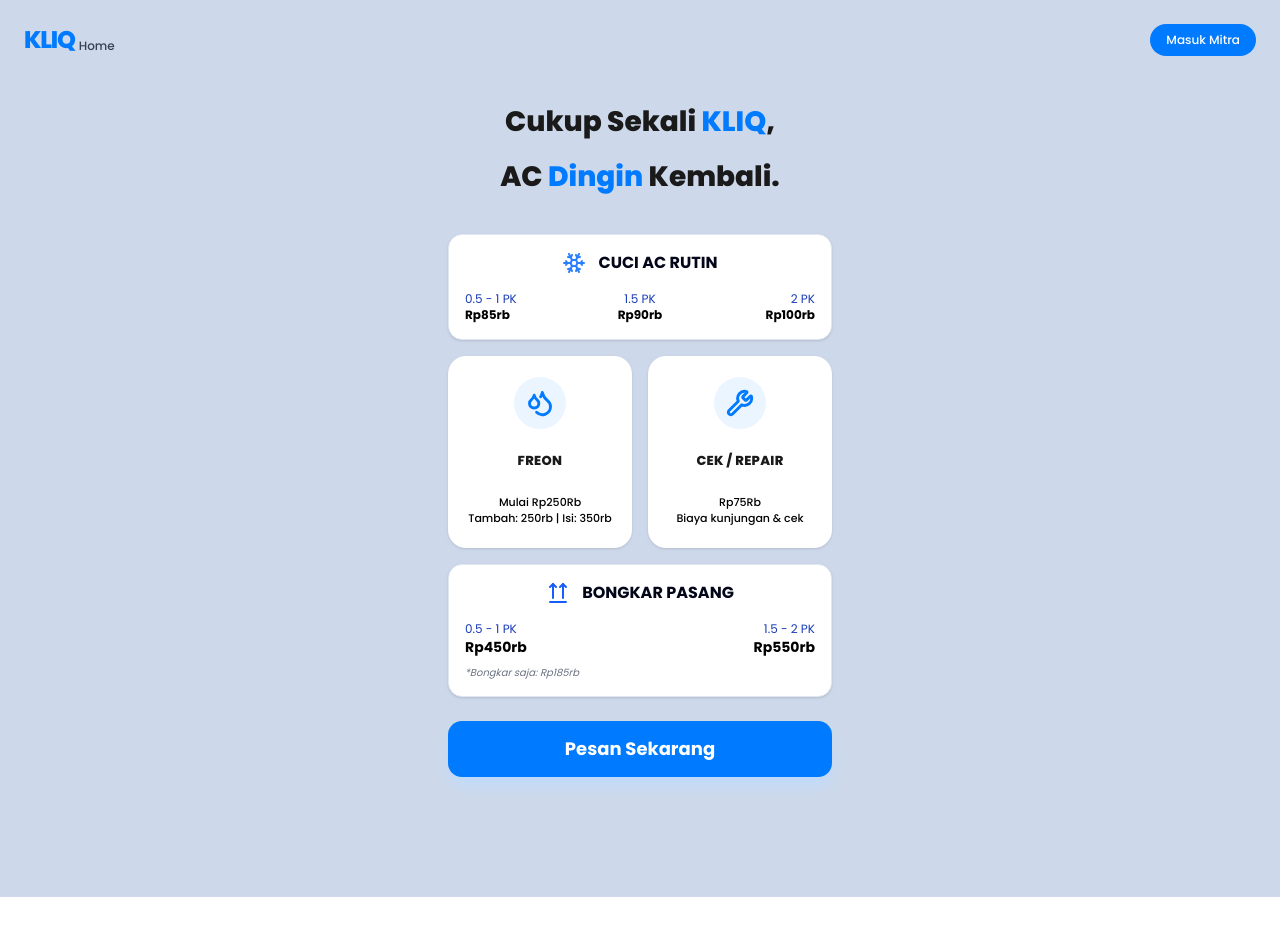
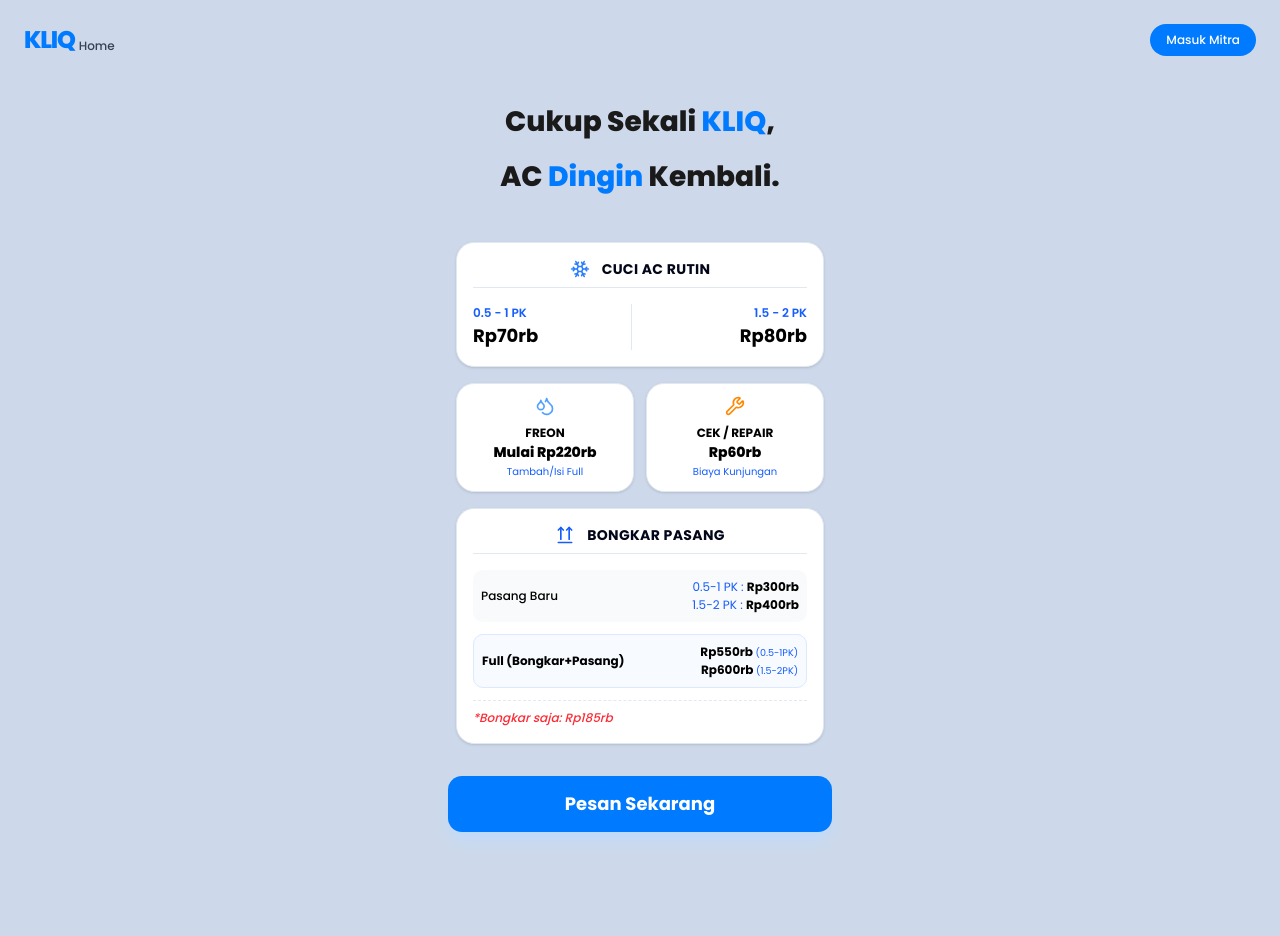
Before and after one commit to dmasaliff/kliqhome, a Next.js app: page / in a window 1280 px wide. Shown: the top 936 px of the page. Before the commit the page ends 897 px from the top, so only its background shows below. Built offline with nearby package versions, Linux system fonts and the light colour scheme; no server answers.

Commit message:
merubah harga karena terlalu tinggi

```diff
--- a/src/app/(customer)/pemesanan/page.tsx
+++ b/src/app/(customer)/pemesanan/page.tsx
@@ -89,19 +89,19 @@
       if (prev.includes(idBaru)) return prev.filter((id) => id !== idBaru);
       let tempService = [...prev];
 
-      if (["cuci_05_1", "cuci_15", "cuci_2"].includes(idBaru)) {
-        tempService = tempService.filter(id => !["cuci_05_1", "cuci_15", "cuci_2"].includes(id));
+      if (["cuci_05_1", "cuci_15_2"].includes(idBaru)) {
+        tempService = tempService.filter(id => !["cuci_05_1", "cuci_15_2"].includes(id));
       }
 
-      if (["tambah_freon", "isi_freon_05_1", "isi_freon_15_2"].includes(idBaru)) {
+      if (["tambah_freon_05_1", "tambah_freon_15_2", "isi_freon_05_1", "isi_freon_15_2"].includes(idBaru)) {
         tempService = tempService.filter(id =>
-          !["tambah_freon", "isi_freon_05_1", "isi_freon_15_2"].includes(id)
+          !["tambah_freon_05_1", "tambah_freon_15_2", "isi_freon_05_1", "isi_freon_15_2"].includes(id)
         );
       }
 
-      if (["bongkar", "bongkar_pasang_05_1", "bongkar_pasang_15_2"].includes(idBaru)) {
+      if (["bongkar", "!bongkar_pasang_05_1", "!bongkar_pasang_15_2", "bongkar_pasang_05_1", "bongkar_pasang_15_2"].includes(idBaru)) {
         tempService = tempService.filter(id =>
-          !["bongkar", "bongkar_pasang_05_1", "bongkar_pasang_15_2"].includes(id)
+          !["bongkar", "!bongkar_pasang_05_1", "!bongkar_pasang_15_2", "bongkar_pasang_05_1", "bongkar_pasang_15_2"].includes(id)
         );
       }
 
@@ -206,9 +206,8 @@
                     value={service.find(id => id.startsWith("cuci_")) || "cuci_05_1"}
                     className="ml-8 w-full max-w-50 text-xs p-2 border border-blue-200 rounded-md bg-blue-50"
                   >
-                    <option value="cuci_05_1">0.5 - 1 PK (Rp85k)</option>
-                    <option value="cuci_15">1.5 PK (Rp90k)</option>
-                    <option value="cuci_2">2 PK (Rp100k)</option>
+                    <option value="cuci_05_1">0.5 - 1 PK (Rp70k)</option>
+                    <option value="cuci_15_2">1.5 - 2 PK (Rp80k)</option>
                   </select>
                   <QtyCounter label="Jumlah AC Dicuci" value={qtyCuci} onChange={setQtyCuci} />
                 </>
@@ -222,10 +221,10 @@
                   id="cat_freon"
                   onCheckedChange={(checked) => {
                     if (checked) {
-                      handleLayananChange("tambah_freon");
+                      handleLayananChange("tambah_freon_05_1");
                     } else {
                       setService((prev) => prev.filter(id =>
-                        id !== "tambah_freon" && id !== "isi_freon_05_1" && id !== "isi_freon_15_2"
+                        id !== "tambah_freon_05_1" && id !== "tambah_freon_15_2" && id !== "isi_freon_05_1" && id !== "isi_freon_15_2"
                       ));
                     }
                   }}
@@ -239,10 +238,11 @@
                   <select
                     disabled={!service.some(id => id.includes("freon"))}
                     onChange={(e) => handleLayananChange(e.target.value)}
-                    value={service.find(id => id.includes("freon")) || "tambah_freon"}
+                    value={service.find(id => id.includes("freon")) || "tambah_freon_05_1"}
                     className="ml-8 w-full max-w-50 text-xs p-2 border border-blue-200 rounded-md bg-blue-50"
                   >
-                    <option value="tambah_freon">Tambah (Rp250k)</option>
+                    <option value="tambah_freon_05_1">Tambah 0.5-1PK (Rp220k)</option>
+                    <option value="tambah_freon_15_2">Tambah 1.5-2PK (Rp270k)</option>
                     <option value="isi_freon_05_1">Full 0.5-1PK (Rp350k)</option>
                     <option value="isi_freon_15_2">Full 1.5-2PK (Rp450k)</option>
                   </select>
@@ -261,11 +261,13 @@
                       handleLayananChange("bongkar");
                     } else {
                       setService((prev) => prev.filter(id =>
-                        !id.includes("bongkar")
+                        !["bongkar", "!bongkar_pasang_05_1", "!bongkar_pasang_15_2", "bongkar_pasang_05_1", "bongkar_pasang_15_2"].includes(id)
                       ));
                     }
                   }}
-                  checked={service.some(id => id.includes("bongkar"))}
+                  checked={service.some(id =>
+                    ["bongkar", "!bongkar_pasang_05_1", "!bongkar_pasang_15_2", "bongkar_pasang_05_1", "bongkar_pasang_15_2"].includes(id)
+                  )}
                   className="border-blue-300 data-[state=checked]:bg-blue-500"
                 />
                 <label htmlFor="cat_bp" className="text-sm font-semibold">Bongkar Pasang</label>
@@ -275,12 +277,18 @@
                   <select
                     disabled={!service.some(id => id.includes("bongkar"))}
                     onChange={(e) => handleLayananChange(e.target.value)}
-                    value={service.find(id => id.includes("bongkar")) || "bongkar"}
+                    value={
+                      service.find(id =>
+                        ["bongkar", "!bongkar_pasang_05_1", "!bongkar_pasang_15_2", "bongkar_pasang_05_1", "bongkar_pasang_15_2"].includes(id)
+                      ) || "bongkar"
+                    }
                     className="ml-8 w-full max-w-50 text-xs p-2 border border-blue-200 rounded-md bg-blue-50 outline-none disabled:opacity-50"
                   >
                     <option value="bongkar">Bongkar Saja (Rp185k)</option>
-                    <option value="bongkar_pasang_05_1">Pasang Baru 0.5 - 1 PK (Rp450k)</option>
-                    <option value="bongkar_pasang_15_2">Pasang Baru 1.5 - 2 PK (Rp550k)</option>
+                    <option value="!bongkar_pasang_05_1">Pasang Baru 0.5 - 1 PK (Rp300k)</option>
+                    <option value="!bongkar_pasang_15_2">Pasang Baru 1.5 - 2 PK (Rp400k)</option>
+                    <option value="bongkar_pasang_05_1">Bongkar Pasang 0.5 - 1 PK (Rp550k)</option>
+                    <option value="bongkar_pasang_15_2">Bongkar Pasang 1.5 - 2 PK (Rp600k)</option>
                   </select>
                   <QtyCounter label="Jumlah Unit Bongkar/Pasang" value={qtyBP} onChange={setQtyBP} />
                 </>
@@ -302,7 +310,7 @@
                   <div className="flex flex-col">
                     <label htmlFor="pengecekan" className="text-sm font-semibold">Pengecekan AC</label>
                     <span className="text-[10px] text-red-500 italic">
-                      Rp75.000 (Gratis jika lanjut tindakan perbaikan/cuci)
+                      Rp60.000 (Gratis jika lanjut tindakan perbaikan/cuci)
                     </span>
                   </div>
                 </div>
--- a/src/app/(teknisi)/detailorder/[id]/page.tsx
+++ b/src/app/(teknisi)/detailorder/[id]/page.tsx
@@ -26,12 +26,14 @@
 
 const MAP_LAYANAN: Record<string, string> = {
   "cuci_05_1": "Cuci AC (0.5 - 1 PK)",
-  "cuci_15": "Cuci AC (1.5 PK)",
-  "cuci_2": "Cuci AC (2 PK)",
-  "tambah_freon": "Tambah Freon",
+  "cuci_15_2": "Cuci AC (1.5 - 2 PK)",
+  "tambah_freon_05_1": "Tambah Freon (0.5-1 PK)",
+  "tambah_freon_15_2": "Tambah Freon (1.5-2 PK)",
   "isi_freon_05_1": "Isi Freon Full (0.5-1 PK)",
   "isi_freon_15_2": "Isi Freon Full (1.5-2 PK)",
   "bongkar": "Bongkar AC",
+  "!bongkar_pasang_05_1": "Pasang AC (0.5-1 PK)",
+  "!bongkar_pasang_15_2": "Pasang AC (1.5-2 PK)",
   "bongkar_pasang_05_1": "Bongkar Pasang (0.5-1 PK)",
   "bongkar_pasang_15_2": "Bongkar Pasang (1.5-2 PK)",
   "perbaikan": "Perbaikan AC",
@@ -39,16 +41,18 @@
 };
 
 const DAFTAR_LAYANAN = [
-  { id: "cuci_05_1", label: "Cuci AC (0.5 - 1 PK)", harga: 85000 },
-  { id: "cuci_15", label: "Cuci AC (1.5 PK)", harga: 90000 },
-  { id: "cuci_2", label: "Cuci AC (2 PK)", harga: 100000 },
-  { id: "tambah_freon", label: "Tambah Freon", harga: 250000 },
+  { id: "cuci_05_1", label: "Cuci AC (0.5 - 1 PK)", harga: 70000 },
+  { id: "cuci_15_2", label: "Cuci AC (1.5 - 2 PK)", harga: 80000 },
+  { id: "tambah_freon_05_1", label: "Tambah Freon (0.5-1 PK)", harga: 220000 },
+  { id: "tambah_freon_15_2", label: "Tambah Freon (1.5-2 PK)", harga: 270000 },
   { id: "isi_freon_05_1", label: "Isi Freon Full (0.5-1 PK)", harga: 350000 },
   { id: "isi_freon_15_2", label: "Isi Freon Full (1.5-2 PK)", harga: 450000 },
   { id: "bongkar", label: "Bongkar AC", harga: 185000 },
-  { id: "bongkar_pasang_05_1", label: "Bongkar Pasang (0.5-1 PK)", harga: 450000 },
-  { id: "bongkar_pasang_15_2", label: "Bongkar Pasang (1.5-2 PK)", harga: 550000 },
-  { id: "pengecekan", label: "Pengecekan AC", harga: 75000 },
+  {id: "!bongkar_pasang_05_1", label: "Pasang AC (0.5-1 PK)", harga: 300000},
+  {id: "!bongkar_pasang_15_2", label: "Pasang AC (1.5-2 PK)", harga: 400000},
+  { id: "bongkar_pasang_05_1", label: "Bongkar Pasang (0.5-1 PK)", harga: 550000 },
+  { id: "bongkar_pasang_15_2", label: "Bongkar Pasang (1.5-2 PK)", harga: 600000 },
+  { id: "pengecekan", label: "Pengecekan AC", harga: 60000 },
 ];
 
 export default function DetailPekerjaan() {
@@ -89,7 +93,7 @@
     const hasActionService = selectedServices.some(id =>
       id.startsWith("cuci_") ||
       id.startsWith("isi_freon_") ||
-      id.startsWith("tambah_freon") ||
+      id.startsWith("tambah_freon_") ||
       id.startsWith("bongkar")
     ) || (isPerbaikanChecked && listPerbaikan.some(item => item.nama !== ""));
 
--- a/src/app/(teknisi)/profile/[id]/page.tsx
+++ b/src/app/(teknisi)/profile/[id]/page.tsx
@@ -12,17 +12,19 @@
 import { getTechnicianFinance, getTechnicianHistory, getTechnicianProfile } from "@/app/actions/technicianProfile"
 
 const DAFTAR_LAYANAN = [
-  { id: "cuci_05_1", label: "Cuci AC (0.5 - 1 PK)", harga: 85000 },
-  { id: "cuci_15", label: "Cuci AC (1.5 PK)", harga: 90000 },
-  { id: "cuci_2", label: "Cuci AC (2 PK)", harga: 100000 },
-  { id: "tambah_freon", label: "Tambah Freon", harga: 250000 },
+  { id: "cuci_05_1", label: "Cuci AC (0.5 - 1 PK)", harga: 70000 },
+  { id: "cuci_15_2", label: "Cuci AC (1.5 - 2 PK)", harga: 80000 },
+  { id: "tambah_freon_05_1", label: "Tambah Freon (0.5-1 PK)", harga: 220000 },
+  { id: "tambah_freon_15_2", label: "Tambah Freon (1.5-2 PK)", harga: 270000 },
   { id: "isi_freon_05_1", label: "Isi Freon Full (0.5-1 PK)", harga: 350000 },
   { id: "isi_freon_15_2", label: "Isi Freon Full (1.5-2 PK)", harga: 450000 },
   { id: "bongkar", label: "Bongkar AC", harga: 185000 },
-  { id: "bongkar_pasang_05_1", label: "Bongkar Pasang (0.5-1 PK)", harga: 450000 },
-  { id: "bongkar_pasang_15_2", label: "Bongkar Pasang (1.5-2 PK)", harga: 550000 },
-  { id: "perbaikan", label: "Perbaikan AC", harga: 0 },
-  { id: "pengecekan", label: "Pengecekan AC", harga: 75000 },
+  {id: "!bongkar_pasang_05_1", label: "Pasang AC (0.5-1 PK)", harga: 300000},
+  {id: "!bongkar_pasang_15_2", label: "Pasang AC (1.5-2 PK)", harga: 400000},
+  { id: "bongkar_pasang_05_1", label: "Bongkar Pasang (0.5-1 PK)", harga: 550000 },
+  { id: "bongkar_pasang_15_2", label: "Bongkar Pasang (1.5-2 PK)", harga: 600000 },
+  { id: "pengecekan", label: "Pengecekan AC", harga: 60000 },
+  {id: "perbaikan", label: "Perbaikan AC", harga: 0},
 ];
 
 export default function TechnicianProfile() {
--- a/src/app/actions/orderActions.ts
+++ b/src/app/actions/orderActions.ts
@@ -3,17 +3,19 @@
 import { createClient } from '@/utils/supabase/server'
 
 const DAFTAR_LAYANAN = [
-  { id: "cuci_05_1", label: "Cuci AC (0.5 - 1 PK)", harga: 85000 },
-  { id: "cuci_15", label: "Cuci AC (1.5 PK)", harga: 90000 },
-  { id: "cuci_2", label: "Cuci AC (2 PK)", harga: 100000 },
-  { id: "tambah_freon", label: "Tambah Freon", harga: 250000 },
+  { id: "cuci_05_1", label: "Cuci AC (0.5 - 1 PK)", harga: 70000 },
+  { id: "cuci_15_2", label: "Cuci AC (1.5 - 2 PK)", harga: 80000 },
+  { id: "tambah_freon_05_1", label: "Tambah Freon (0.5-1 PK)", harga: 220000 },
+  { id: "tambah_freon_15_2", label: "Tambah Freon (1.5-2 PK)", harga: 270000 },
   { id: "isi_freon_05_1", label: "Isi Freon Full (0.5-1 PK)", harga: 350000 },
   { id: "isi_freon_15_2", label: "Isi Freon Full (1.5-2 PK)", harga: 450000 },
   { id: "bongkar", label: "Bongkar AC", harga: 185000 },
-  { id: "bongkar_pasang_05_1", label: "Bongkar Pasang (0.5-1 PK)", harga: 450000 },
-  { id: "bongkar_pasang_15_2", label: "Bongkar Pasang (1.5-2 PK)", harga: 550000 },
-  { id: "perbaikan", label: "Perbaikan AC", harga: 0 },
-  { id: "pengecekan", label: "Pengecekan AC", harga: 75000 },
+  {id: "!bongkar_pasang_05_1", label: "Pasang AC (0.5-1 PK)", harga: 300000},
+  {id: "!bongkar_pasang_15_2", label: "Pasang AC (1.5-2 PK)", harga: 400000},
+  { id: "bongkar_pasang_05_1", label: "Bongkar Pasang (0.5-1 PK)", harga: 550000 },
+  { id: "bongkar_pasang_15_2", label: "Bongkar Pasang (1.5-2 PK)", harga: 600000 },
+  { id: "pengecekan", label: "Pengecekan AC", harga: 60000 },
+  {id: "perbaikan", label: "Perbaikan AC", harga: 0},
 ];
 
 export async function submitOrder(data: {
@@ -30,7 +32,7 @@
   const hasActionService = data.service.some(id =>
     id.startsWith("cuci_") ||
     id.startsWith("isi_freon_") ||
-    id.startsWith("tambah_freon") ||
+    id.startsWith("tambah_freon_") ||
     id.startsWith("bongkar")
   );
 
--- a/src/app/page.tsx
+++ b/src/app/page.tsx
@@ -75,65 +75,70 @@
         </h1>
       </section>
 
-      <div className="grid grid-cols-1 gap-4 w-full max-w-sm">
-        {/* CUCI AC - Pakai 1 kolom penuh karena detailnya banyak */}
-        <div className="p-4 border rounded-xl bg-white shadow-sm">
-          <div className="flex justify-center items-center gap-3 mb-4">
-            <Snowflake className="text-blue-500" />
-            <span className="font-bold">CUCI AC RUTIN</span>
+      <div className="grid grid-cols-1 gap-4 w-full max-w-sm mx-auto p-2">
+        {/* 1. CUCI AC - Grid 2 Kolom agar Simetris */}
+        <div className="p-4 border rounded-2xl bg-white shadow-sm hover:shadow-md transition-shadow">
+          <div className="flex items-center justify-center gap-3 mb-4 border-b pb-2">
+            <Snowflake className="text-blue-500 w-5 h-5" />
+            <span className="font-bold text-sm tracking-wide">CUCI AC RUTIN</span>
           </div>
-          <div className="grid grid-cols-3 gap-2 text-xs text-blue-800">
-            <div className="flex flex-col items-start">
-              <span>0.5 - 1 PK</span>
-              <span className="font-bold text-black">Rp85rb</span>
+          <div className="grid grid-cols-2 gap-4">
+            <div className="flex flex-col border-r pr-2">
+              <span className="text-[12px] text-blue-600 uppercase font-semibold">0.5 - 1 PK</span>
+              <span className="font-bold text-black text-lg">Rp70rb</span>
             </div>
-            <div className="flex flex-col  px-2 items-center">
-              <span>1.5 PK</span>
-              <span className="font-bold text-black">Rp90rb</span>
-            </div>
-            <div className="flex flex-col items-end">
-              <span>2 PK</span>
-              <span className="font-bold text-black">Rp100rb</span>
+            <div className="flex flex-col pl-2 text-right">
+              <span className="text-[12px] text-blue-600 uppercase font-semibold">1.5 - 2 PK</span>
+              <span className="font-bold text-black text-lg">Rp80rb</span>
             </div>
           </div>
         </div>
 
-        <div className="grid grid-cols-2 gap-4">
-          {/* FREON */}
-          <ServiceCard
-            title="FREON"
-            price="Mulai Rp250Rb"
-            description="Tambah: 250rb | Isi: 350rb"
-            Icon={Droplets}
-          />
-
-          {/* PERBAIKAN */}
-          <ServiceCard
-            title="CEK / REPAIR"
-            price="Rp75Rb"
-            description="Biaya kunjungan & cek"
-            Icon={Wrench}
-          />
+        {/* 2. FREON & REPAIR - Grid 2 Kolom Berdampingan */}
+        <div className="grid grid-cols-2 gap-3">
+          <div className="p-3 border rounded-2xl bg-white shadow-sm text-center">
+            <Droplets className="text-blue-400 w-5 h-5 mx-auto mb-2" />
+            <p className="text-[12px] font-bold text-black uppercase">Freon</p>
+            <p className="text-sm font-black text-black">Mulai Rp220rb</p>
+            <p className="text-[10px] text-blue-600 leading-tight mt-1">Tambah/Isi Full</p>
+          </div>
+          <div className="p-3 border rounded-2xl bg-white shadow-sm text-center">
+            <Wrench className="text-orange-400 w-5 h-5 mx-auto mb-2" />
+            <p className="text-[12px] font-bold text-black uppercase">Cek / Repair</p>
+            <p className="text-sm font-black text-black">Rp60rb</p>
+            <p className="text-[10px] text-blue-600 leading-tight mt-1">Biaya Kunjungan</p>
+          </div>
         </div>
 
-        {/* BONGKAR PASANG */}
-        <div className="p-4 border rounded-xl bg-white shadow-sm">
-          <div className="flex items-center justify-center gap-3 mb-4">
-            <ArrowsUpFromLine className="text-blue-600" />
-            <span className="font-bold">BONGKAR PASANG</span>
+        {/* 3. BONGKAR PASANG - Layout List agar tidak berantakan di Mobile */}
+        <div className="p-4 border rounded-2xl bg-white shadow-sm">
+          <div className="flex items-center justify-center gap-3 mb-4 border-b pb-2">
+            <ArrowsUpFromLine className="text-blue-600 w-5 h-5" />
+            <span className="font-bold text-sm tracking-wide uppercase">Bongkar Pasang</span>
           </div>
-          <div className="flex justify-between text-xs text-blue-800">
-            <div className="flex flex-col">
-              <span>0.5 - 1 PK</span>
-              <span className="font-bold text-black text-sm">Rp450rb</span>
+
+          <div className="space-y-3">
+            {/* Baris 1: Pasang Saja */}
+            <div className="flex justify-between items-center bg-gray-50 p-2 rounded-lg">
+              <span className="text-[12px] font-medium text-black">Pasang Baru</span>
+              <div className="text-right">
+                <span className="block text-[12px] text-blue-600">0.5-1 PK : <b className="text-black">Rp300rb</b></span>
+                <span className="block text-[12px] text-blue-600">1.5-2 PK : <b className="text-black">Rp400rb</b></span>
+              </div>
             </div>
-            <div className="flex flex-col text-right">
-              <span>1.5 - 2 PK</span>
-              <span className="font-bold text-black text-sm">Rp550rb</span>
+
+            {/* Baris 2: Bongkar Pasang */}
+            <div className="flex justify-between items-center bg-blue-50/50 p-2 rounded-lg border border-blue-100">
+              <span className="text-[12px] font-bold text-black">Full (Bongkar+Pasang)</span>
+              <div className="text-right">
+                <span className="block text-[12px] text-black font-bold">Rp550rb <small className="font-normal text-blue-600">(0.5-1PK)</small></span>
+                <span className="block text-[12px] text-black font-bold">Rp600rb <small className="font-normal text-blue-600">(1.5-2PK)</small></span>
+              </div>
             </div>
           </div>
-          <div className="mt-2 text-[10px] text-gray-500 italic">
-            *Bongkar saja: Rp185rb
+
+          <div className="mt-3 flex justify-between items-center pt-2 border-t border-dashed">
+            <span className="text-[12px] text-red-500 italic font-medium">*Bongkar saja: Rp185rb</span>
           </div>
         </div>
       </div>
```
Also changed, not shown: src/app/(teknisi)/order/[id]/page.tsx (+5 -3 lines).
